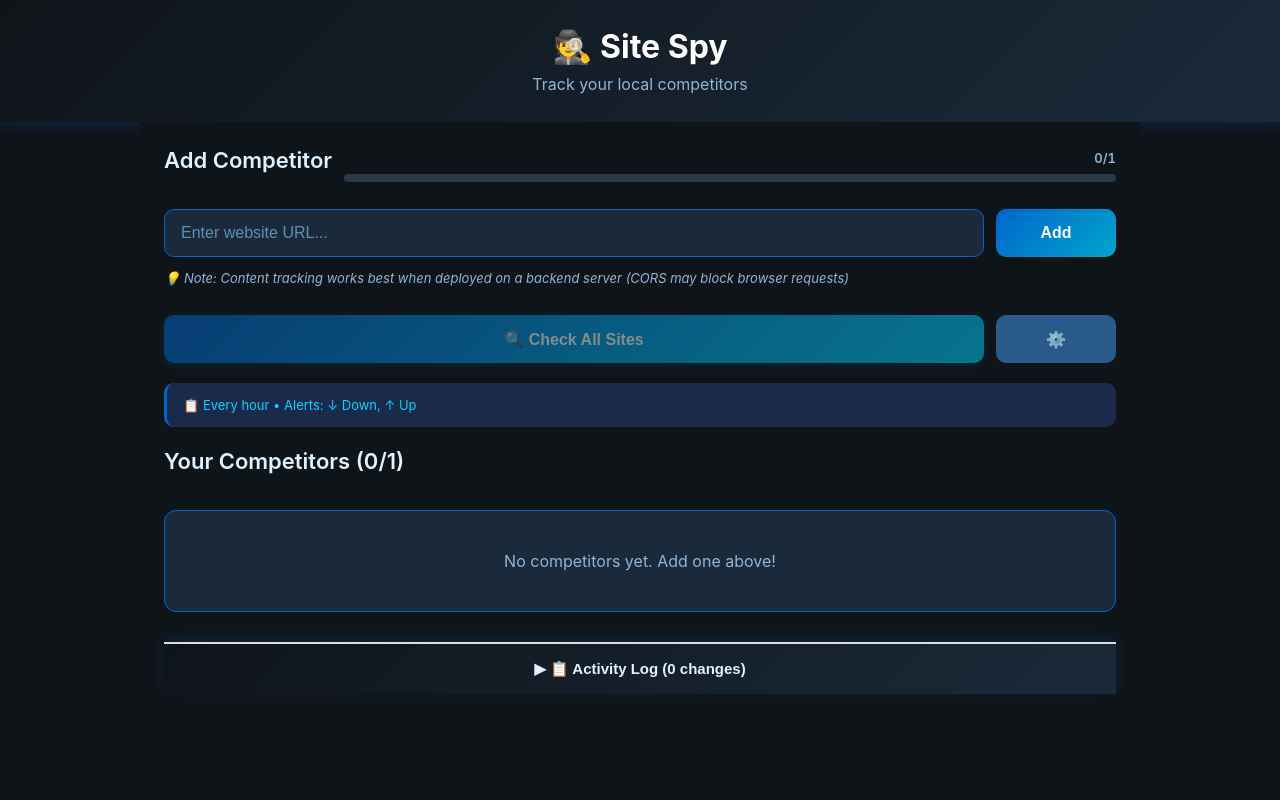
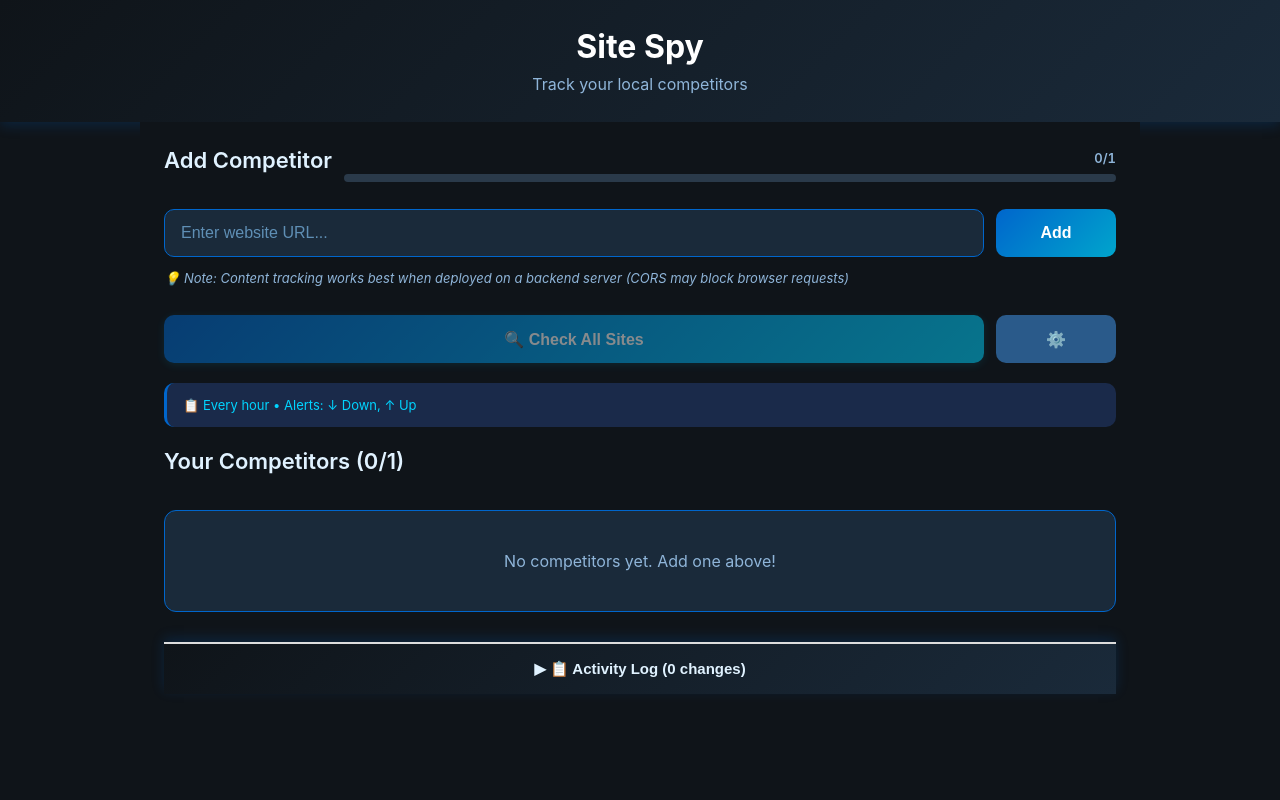
Before and after one commit to DerekAlexander/site-spy, a Next.js app: page / in a window 1280 px wide. Shown: the top 800 px of the page. Built offline with nearby package versions, Linux system fonts and the light colour scheme.

Commit message:
Remove emoji from Site Spy title

```diff
--- a/app/page.js
+++ b/app/page.js
@@ -1267,7 +1267,7 @@ export default function Home() {
       <UpgradeBanner />
 
       <header>
-        <h1>🕵️ Site Spy</h1>
+        <h1>Site Spy</h1>
         <p>Track your local competitors</p>
       </header>
 
```
